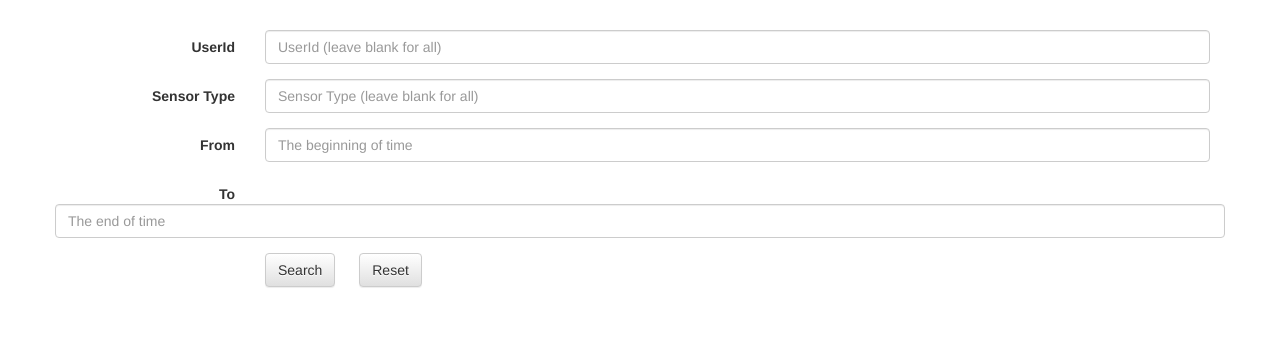
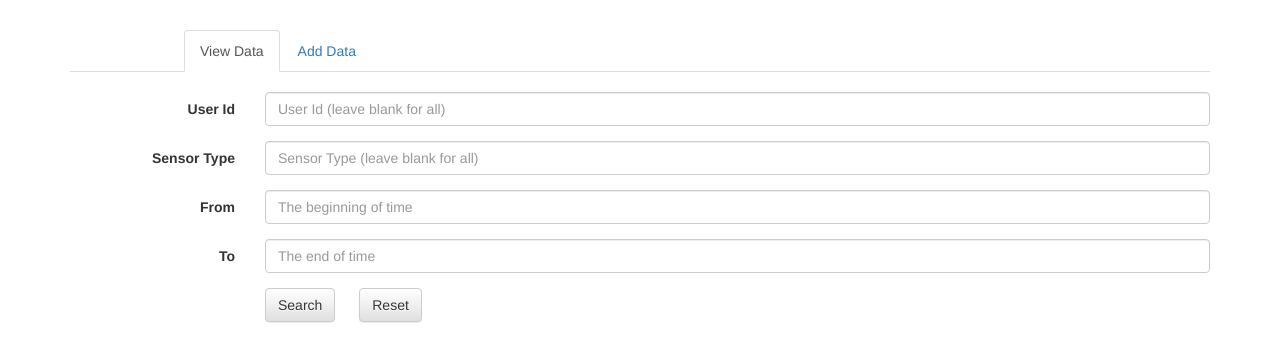
Before and after one commit to cs490m/backend, a Node server app: page / in a window 1280 px wide. Shown: the part 60-422 px from the top of the page. Run offline with Node 20, Linux system fonts and the light colour scheme; some libraries are stand-ins or nearby versions.

Commit message:
updated ui, added get_data with query params

```diff
--- a/app.js
+++ b/app.js
@@ -27,6 +27,9 @@ app.use(express.static(path.join(__dirname, 'public')));
 // Make our db accessible to our router
 app.use(function(req,res,next){
     req.db = db;
+    res.header('Access-Control-Allow-Origin', "*");
+    res.header('Access-Control-Allow-Methods', 'GET,PUT,POST,DELETE');
+    res.header('Access-Control-Allow-Headers', 'Content-Type');
     next();
 });
 
--- a/public/javascripts/app.js
+++ b/public/javascripts/app.js
@@ -2,21 +2,66 @@
 
 var app = angular.module('App',[]);
 
-app.controller('MainController', ['$scope', '$location', '$timeout', function($scope, $location, $timeout) {
+app.controller('MainController', ['$scope', '$location', '$timeout', '$http', function($scope, $location, $timeout, $http) {
 
-    $scope.results = [];
-    $scope.dummyData = [];
-    $scope.dummyData[0] = {'uid':'1234', 'type':'gps', 'timestamp':'000000', 'value':'47.676658, -122.305773'};
-    $scope.dummyData[1] = {'uid':'1234', 'type':'gps', 'timestamp':'000002', 'value':'47.676868, -122.302373'};
-    $scope.dummyData[2] = {'uid':'1234', 'type':'gps', 'timestamp':'000012', 'value':'47.635678, -122.305323'};
-    $scope.dummyData[3] = {'uid':'1234', 'type':'gps', 'timestamp':'000023', 'value':'47.675638, -122.323773'};
+    $location.path("/view_data");
+
+    $scope.$on('$locationChangeStart', function() {
+        $scope.addData = $location.path() == '/add_data';
+    });
+
+    var exists = function(x) {
+        return x != null && x != "";
+    };
+
+    $scope.submitData = function() {
+        var sensorData = {};
+        sensorData.id = $scope.addId;
+        sensorData.type = $scope.addType;
+        sensorData.time = parseInt($scope.addTime);
+        sensorData.value = $scope.addValue;
+        console.log("Submitting request for data : ");
+        console.log(sensorData);
+        $http({
+            method: "POST",
+            url: "http://localhost:8080/api/user_data",
+            data: sensorData
+        }).success(function(data){
+            console.log("success, hurray.");
+            console.log(data);
+        }).error(function(){
+            console.log("fail..");
+        })
+    };
 
     $scope.getResults = function() {
-        $scope.results = $scope.dummyData;
+        var getUrl = "http://localhost:8080/api/user_data";
+        //getUrl += "/" + $scope.getId + "/" + $scope.getStartTime + "/" + $scope.getEndTime;
+        var getParams = {};
+        if (exists($scope.getId))
+            getParams.id = $scope.getId;
+        if (exists($scope.getStartTime))
+            getParams.start = $scope.getStartTime;
+        if (exists($scope.getEndTime))
+            getParams.end = $scope.getEndTime;
+        $http({
+            method: "GET",
+            url: getUrl,
+            params: getParams
+        }).success(function(data){
+            console.log("success, hurray.");
+            $scope.results = data;
+        }).error(function(){
+            console.log("fail..");
+        })
     };
 
     $scope.clearResults = function() {
         $scope.results = [];
     };
 
+    $scope.disableAddDataButton = function() {
+        var allFields = exists($scope.addId) && exists($scope.addType) && exists($scope.addTime) && exists($scope.addValue);
+        return !allFields;
+    };
 }]);
--- a/public/stylesheets/app.css
+++ b/public/stylesheets/app.css
@@ -6,3 +6,8 @@ h1 {
 #resetButton {
     margin-left: 20px;
 }
+
+#navBar {
+	margin-bottom:20px;
+	padding-left: 10%;
+}
--- a/views/index.ejs
+++ b/views/index.ejs
@@ -12,7 +12,7 @@
 
     <link rel="stylesheet" href="https://maxcdn.bootstrapcdn.com/bootstrap/3.2.0/css/bootstrap.min.css">
     <link rel="stylesheet" href="https://maxcdn.bootstrapcdn.com/bootstrap/3.2.0/css/bootstrap-theme.min.css">
-    <link rel="stylesheet" href="stylesheets/app.css">
+    <link rel="stylesheet" href="../public/stylesheets/app.css">
 
     <!-- HTML5 shim and Respond.js IE8 support of HTML5 elements and media queries -->
     <!--[if lt IE 9]>
@@ -29,29 +29,70 @@
         <h1>cse490m Sensor Data</h1>
       </div>
 
+      <!-- Nav tabs -->
+      <ul id="navBar" class="nav nav-tabs" role="tablist">
+        <li class="active"><a href="#view_data" role="tab" data-toggle="tab">View Data</a></li>
+        <li><a href="#add_data" role="tab" data-toggle="tab">Add Data</a></li>
+      </ul>
+
+      <div ng-show="addData">
         <form class="form-horizontal" role="form">
           <div class="form-group">
-            <label for="userId" class="col-sm-2 control-label">UserId</label>
+            <label class="col-sm-2 control-label">User Id</label>
             <div class="col-sm-10">
-              <input type="email" class="form-control" id="inputEmail3" placeholder="UserId (leave blank for all)">
+              <input ng-model="addId" type="text" class="form-control" placeholder="User Id (required)">
             </div>
           </div>
           <div class="form-group">
-            <label for="sensorType" class="col-sm-2 control-label">Sensor Type</label>
+            <label class="col-sm-2 control-label">Sensor Type</label>
             <div class="col-sm-10">
-              <input type="password" class="form-control" id="inputPassword3" placeholder="Sensor Type (leave blank for all)">
+              <input ng-model="addType" type="text" class="form-control" placeholder="Sensor Type (required)">
             </div>
           </div>
           <div class="form-group">
-            <label for="startTime" class="col-sm-2 control-label">From</label>
+            <label class="col-sm-2 control-label">Time</label>
             <div class="col-sm-10">
-              <input type="password" class="form-control" id="inputPassword3" placeholder="The beginning of time">
+              <input ng-model="addTime" type="text" class="form-control" placeholder="Timestamp (required)">
             </div>
           </div>
           <div class="form-group">
-            <label for="endTime" class="col-sm-2 control-label">To</label>
-            <div cl\ss="col-sm-10">
-              <input type="password" class="form-control" id="inputPassword3" placeholder="The end of time">
+            <label class="col-sm-2 control-label">Value</label>
+            <div class="col-sm-10">
+              <input ng-model="addValue" type="text" class="form-control" placeholder="Value (required)">
+            </div>
+          </div>
+          <div class="form-group">
+            <div class="col-sm-offset-2 col-sm-10">
+              <button ng-disabled="disableAddDataButton()" ng-click="submitData()" type="submit" class="btn btn-default" id="searchButton">Add Data</button>
+            </div>
+          </div>
+        </form>
+      </div>
+
+      <div id="viewData" ng-hide="addData" >
+        <form class="form-horizontal" role="form">
+          <div class="form-group">
+            <label class="col-sm-2 control-label">User Id</label>
+            <div class="col-sm-10">
+              <input ng-model="getId" type="text" class="form-control" placeholder="User Id (leave blank for all)">
+            </div>
+          </div>
+          <div class="form-group">
+            <label class="col-sm-2 control-label">Sensor Type</label>
+            <div class="col-sm-10">
+              <input ng-model="getType" type="text" class="form-control" placeholder="Sensor Type (leave blank for all)">
+            </div>
+          </div>
+          <div class="form-group">
+            <label class="col-sm-2 control-label">From</label>
+            <div class="col-sm-10">
+              <input ng-model="getStartTime" type="text" class="form-control" placeholder="The beginning of time">
+            </div>
+          </div>
+          <div class="form-group">
+            <label class="col-sm-2 control-label">To</label>
+            <div class="col-sm-10">
+              <input ng-model="getEndTime" type="text" class="form-control" placeholder="The end of time">
             </div>
           </div>
           <div class="form-group">
@@ -70,18 +111,18 @@
             <th>Value</th>
           </tr>
           <tr ng-repeat="entry in results">
-                <td>{{ entry.uid }}</td>
+            <td>{{ entry.id }}</td>
             <td>{{ entry.type }}</td>
-                <td>{{ entry.timestamp }}</td>
+            <td>{{ entry.time }}</td>
             <td>{{ entry.value }}</td>
           </tr>
         </table>
-
+      </div> <!-- viewData -->
     </div><!-- container -->
 
     <script src="https://code.jquery.com/jquery-2.1.1.min.js"></script>
     <script src="https://maxcdn.bootstrapcdn.com/bootstrap/3.2.0/js/bootstrap.min.js"></script>
     <script src="https://ajax.googleapis.com/ajax/libs/angularjs/1.3.0-rc.4/angular.min.js"></script>
-    <script src="/javascripts/app.js"></script>
+    <script src="../public/javascripts/app.js"></script>
   </body>
 </html>
```
Also changed, not shown: routes/users.js (+26 -0 lines), 3 other files. Lines whose indentation alone changed are shown as unchanged.
